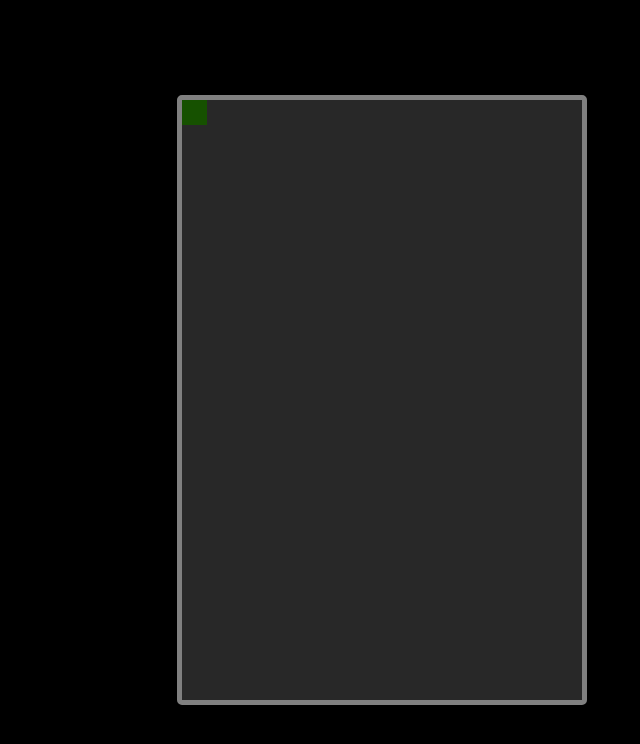
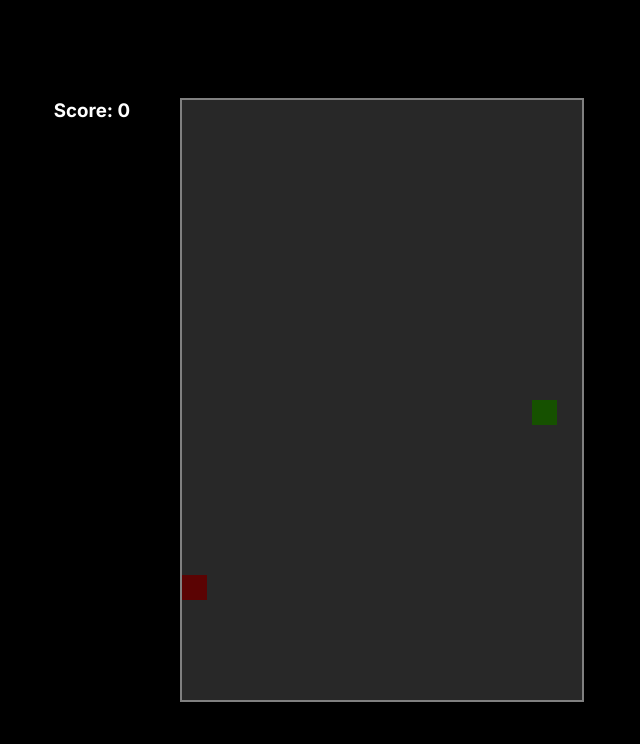
Before and after one commit to OrgestPasha/OrgestJsGame, a plain HTML site: page index.html in a window 1280 px wide. Shown: the whole page, without its empty margins (258-898 px from the left). Drawn offline with Linux system fonts and the light colour scheme.

Commit message:
actual eating ,randomization and score mechanisms

```diff
--- a/index.css
+++ b/index.css
@@ -7,6 +7,10 @@ body {
   margin: 0;
   padding: 0;
   overflow: hidden;
+  font-family: "Inter", sans-serif;
+  font-optical-sizing: auto;
+  font-weight: 400;
+  font-style: bold;
 }
 
 .game-container {
@@ -20,13 +24,25 @@ body {
     ),
     linear-gradient(rgba(0, 0, 0, 0.2) 0.5px, transparent 0.5px);
   background-size: 25px 25px; /* Size of each grid cell */
-  border: 5px solid gray;
-  border-radius: 5px;
+  border: 2px solid gray;
 }
 
 .ball {
   width: 25px;
   aspect-ratio: 1/1;
-  transition: transform 0.1s ease;
+  transition: transform 0.05s ease;
   background-color: rgb(22, 81, 0);
+  position: absolute;
 }
+
+#food {
+  width: 25px;
+  aspect-ratio: 1/1;
+  background-color: rgb(91, 3, 3);
+}
+
+.score {
+  position: absolute;
+  color: white;
+  transform: translate(-290px, -290px);
+}
--- a/index.html
+++ b/index.html
@@ -4,10 +4,20 @@
     <meta charset="UTF-8" />
     <meta name="viewport" content="width=device-width, initial-scale=1.0" />
     <link rel="stylesheet" href="index.css" />
+    <link rel="preconnect" href="https://fonts.googleapis.com" />
+    <link rel="preconnect" href="https://fonts.gstatic.com" crossorigin />
+    <link
+      href="https://fonts.googleapis.com/css2?family=Inter:wght@100..900&display=swap"
+      rel="stylesheet"
+    />
     <title>Game</title>
   </head>
   <body>
-    <div class="game-container"><div class="blob ball" id="blob"></div></div>
+    <h3 class="score" id="score">Score: 0</h3>
+    <div class="game-container">
+      <div class="blob ball" id="blob"></div>
+      <div id="food"></div>
+    </div>
   </body>
 </html>
 <script src="index.js"></script>
--- a/index.js
+++ b/index.js
@@ -1,13 +1,21 @@
 const blob = document.getElementById("blob");
+const food = document.getElementById("food");
+const pointsElement = document.getElementById("score");
 
 let move = false;
-let blobX = 0;
-let blobY = 0;
 
-let speed = 250; //this would be the interval we request the animation feature in turn allowing us to speed up in later levels
+let blobX = Math.floor(Math.random() * 15) * 25;
+let blobY = Math.floor(Math.random() * 23) * 25;
+
+let foodX = Math.floor(Math.random() * 15) * 25;
+let foodY = Math.floor(Math.random() * 23) * 25;
+
+let speed = 200; //this would be the interval we request the animation feature in turn allowing us to speed up in later levels
 //by decreasing this we actually increase speed , they have a negative relation
 
 let direction = "";
+
+let score = 0;
 
 //here we have the declaration of direction and assigning to it we have to do this before we request the animation
 //since we have to know what to animate
@@ -15,7 +23,6 @@ document.addEventListener("keydown", (event) => {
   switch (event.code) {
     case "Space":
       move = !move;
-      console.log("space has been pressed");
       break;
 
     case "KeyW":
@@ -40,7 +47,6 @@ function moveBlob() {
   if (move) {
     switch (direction) {
       case "w":
-        console.log("w");
         blobY -= 25;
         break;
 
@@ -60,9 +66,14 @@ function moveBlob() {
     //constricting the position of the snake within bounds
     blobX = Math.max(0, Math.min(blobX, 375));
     blobY = Math.max(0, Math.min(blobY, 575));
+  }
 
-    blob.style.transform = `translate(${blobX}px, ${blobY}px)`;
+  if (blobX == foodX && blobY == foodY) {
+    eatfood();
   }
+
+  blob.style.transform = `translate(${blobX}px, ${blobY}px)`;
+  food.style.transform = `translate(${foodX}px, ${foodY}px)`;
 
   //to get the retro feel and for better implementation we request frames at a certain lower speed
   setTimeout(() => {
@@ -70,5 +81,12 @@ function moveBlob() {
   }, speed);
 }
 
+function eatfood() {
+  score++;
+  foodX = Math.floor(Math.random() * 15) * 25;
+  foodY = Math.floor(Math.random() * 23) * 25;
+  pointsElement.innerHTML = "Score: " + score;
+}
+
 //initial call so our program animates when we initialize
 moveBlob();
```
